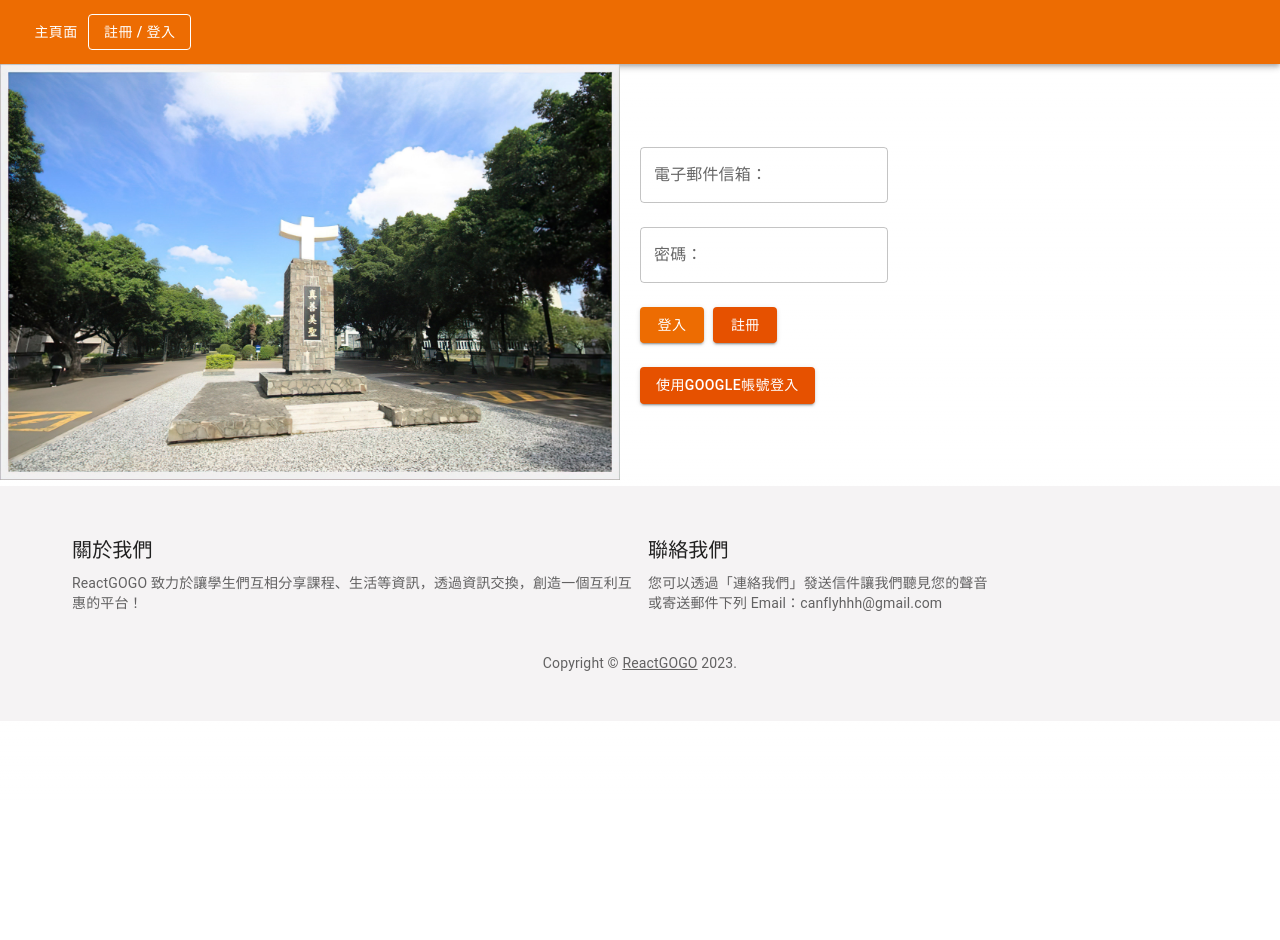
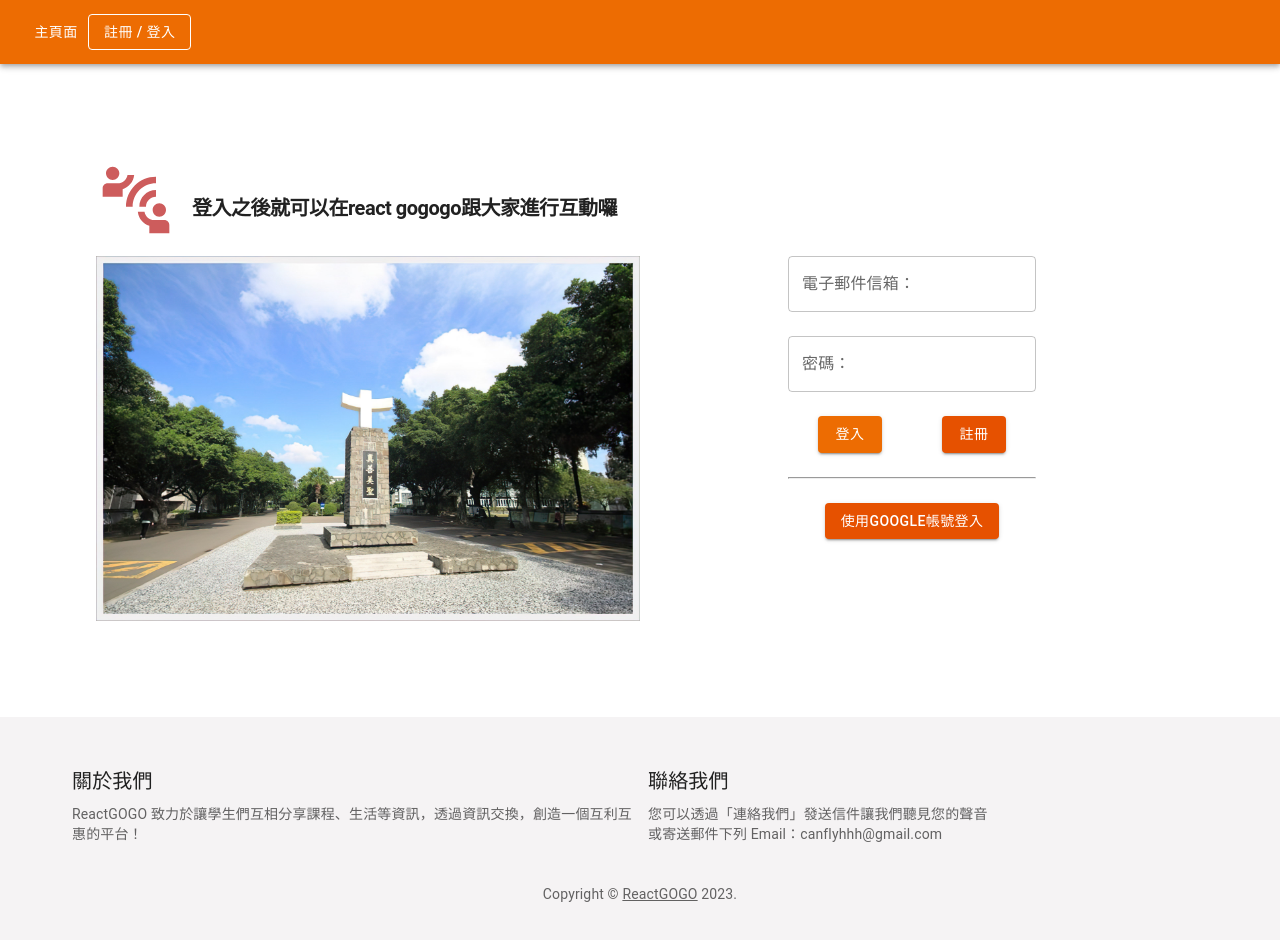
Before and after one commit to canflyhhh/react_project_team6, a Next.js app: page /account in a window 1280 px wide. Shown: the top 940 px of the page. Before the commit the page ends 800 px from the top, so only its background shows below. Built offline with nearby package versions, Linux system fonts and the light colour scheme; no server answers.

Commit message:
登入UI ver2

```diff
--- a/app/account/page.tsx
+++ b/app/account/page.tsx
@@ -1,6 +1,6 @@
 'use client'
 import React, { useState, useEffect, useContext } from 'react';
-import { Button, Card, CardContent, CardMedia, TextField } from '@mui/material';
+import { Button, TextField, Grid, Typography } from '@mui/material';
 import styles from '../page.module.css';
 import { createUserWithEmailAndPassword, getAuth, signInWithEmailAndPassword } from 'firebase/auth';
 import app from "@/app/_firebase/config";
@@ -9,6 +9,8 @@ import { doc, getDoc, getDocs, getFirestore, setDoc } from 'firebase/firestore';
 import { signInWithGooglePopup } from "./admin"; // google login
 import { useRouter } from 'next/navigation';
 import { AuthContext } from './authContext';
+import BadgeIcon from '@mui/icons-material/Badge';
+import ConnectWithoutContactIcon from '@mui/icons-material/ConnectWithoutContact';
 
 import axios from "axios";
 
@@ -137,11 +139,18 @@ export default function Account() {
 
 
     return (
-        <div className={styles.login}>
-            <div style={{ flex: 1 }}>
+        // <div className={styles.login}>
+        <div style={{ padding: '6em' }}>
+            <Typography variant="h2" component="div" sx={{ display: 'flex', alignItems: 'center', fontWeight: 'bold' }}>
+                <ConnectWithoutContactIcon sx={{ fontSize: '5rem', marginRight: '0.2em', color: 'indianred', marginBottom: '0.2em' }} />
+                <p style={{ fontSize: '20px' }}>登入之後就可以在react gogogo跟大家進行互動囉</p>
+            </Typography>
+
+            <Grid container>
+                <Grid xs={6} sx={{ display: 'flex', flexDirection: 'column', alignItems: 'center', justifyContext: 'middle' }}>
                 <img src="../../fju.jpg" alt="歡迎" style={{ width: '100%', height: 'auto' }} />
-            </div>
-            <div style={{ flex: 1, padding: '20px' }}>
+                </Grid>
+                <Grid xs={6} sx={{ display: 'flex', flexDirection: 'column', alignItems: 'center', justifyContext: 'middle' }}>
                     <form>
                         {(status === '登入') &&
                             <div>
@@ -160,14 +169,15 @@ export default function Account() {
                                 <br></br>
 
                                 <div>
+                                    <Grid container>
+                                        <Grid xs={6} sx={{ display: 'flex', flexDirection: 'column', alignItems: 'center', justifyContext: 'middle' }}>
                                             <Button variant="contained" color="primary" onClick={handleSubmit}>{status}</Button>
-                                &nbsp;&nbsp;
+                                        </Grid>
+                                        <Grid xs={6} sx={{ display: 'flex', flexDirection: 'column', alignItems: 'center', justifyContext: 'middle' }}>
                                             <Button variant="contained" color="secondary" onClick={changeStatus}>註冊</Button>
+                                        </Grid>
+                                    </Grid>
                                 </div>
-
-                            <br></br>
-
-                            <Button variant="contained" color="secondary" onClick={logGoogleUser}>使用google帳號登入</Button>
                             </div>
                         }
 
@@ -196,22 +206,36 @@ export default function Account() {
                                 <br></br>
 
                                 <div>
+                                    <Grid container>
+                                        <Grid xs={6} sx={{ display: 'flex', flexDirection: 'column', alignItems: 'center', justifyContext: 'middle' }}>
                                             <Button variant="contained" color="primary" onClick={handleSubmit}>{status}</Button>
-                                &nbsp;&nbsp;
+                                        </Grid>
+                                        <Grid xs={6} sx={{ display: 'flex', flexDirection: 'column', alignItems: 'center', justifyContext: 'middle' }}>
                                             <Button variant="contained" color="secondary" onClick={changeStatus}>登入</Button>
+                                        </Grid>
+                                    </Grid>
                                 </div>
+                            </div>
+                        }
 
                         <br></br>
 
+                        <hr></hr>
+
+                        <br></br>
+
+                        <Grid container>
+                            <Grid xs={12} sx={{ display: 'flex', flexDirection: 'column', alignItems: 'center', justifyContext: 'middle' }}>
                                 <Button variant="contained" color="secondary" onClick={logGoogleUser}>使用google帳號登入</Button>
-                        </div>
-                    }
+                            </Grid>
+                        </Grid>
 
 
                         <div>{message}</div>
 
                     </form>
-            </div>
+                </Grid>
+            </Grid>
         </div>
     )
 }
--- a/app/page.module.css
+++ b/app/page.module.css
@@ -227,11 +227,3 @@
     transform: rotate(0deg);
   }
 }
-
-/* login頁面，照片和輸入框排版 */
-.login {
-  display: flex;
-  justify-content: center;
-  align-items: center;
-  height: auto;
-}
```
Lines whose indentation alone changed are shown as unchanged.
